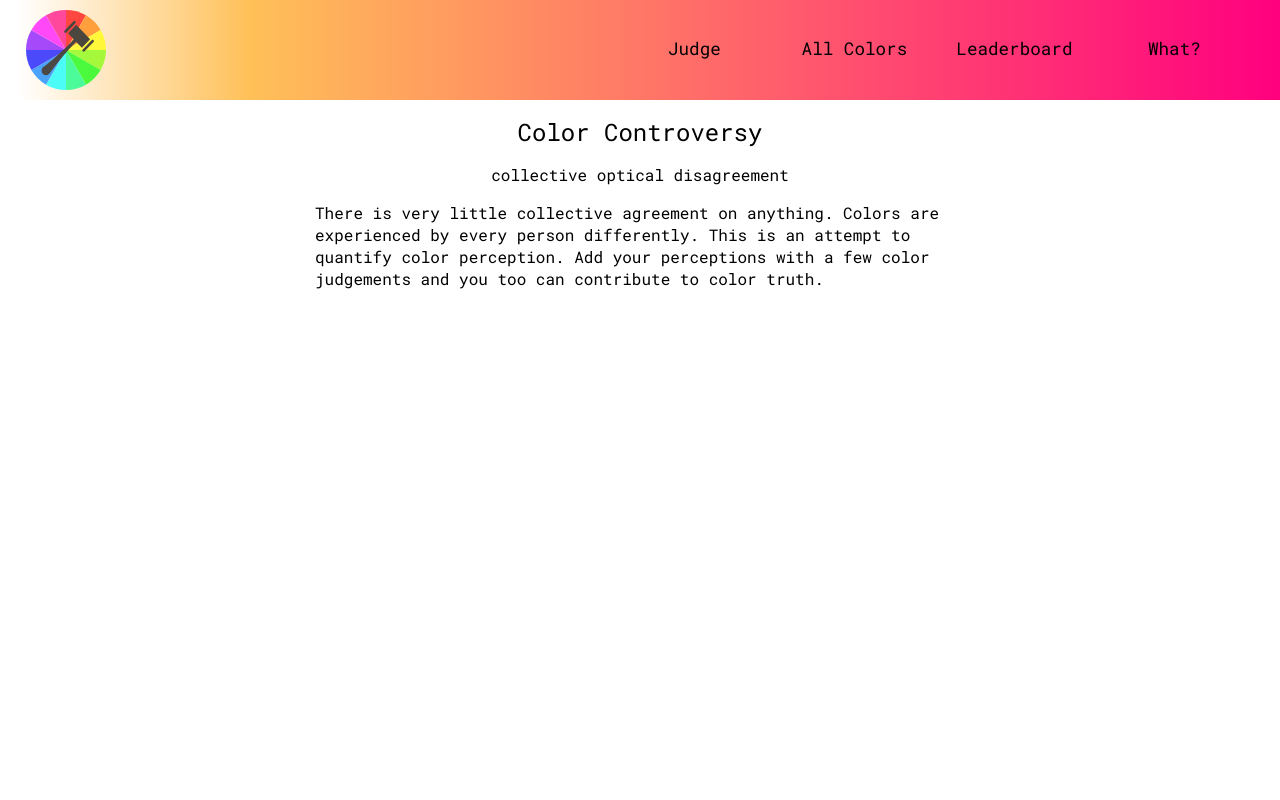
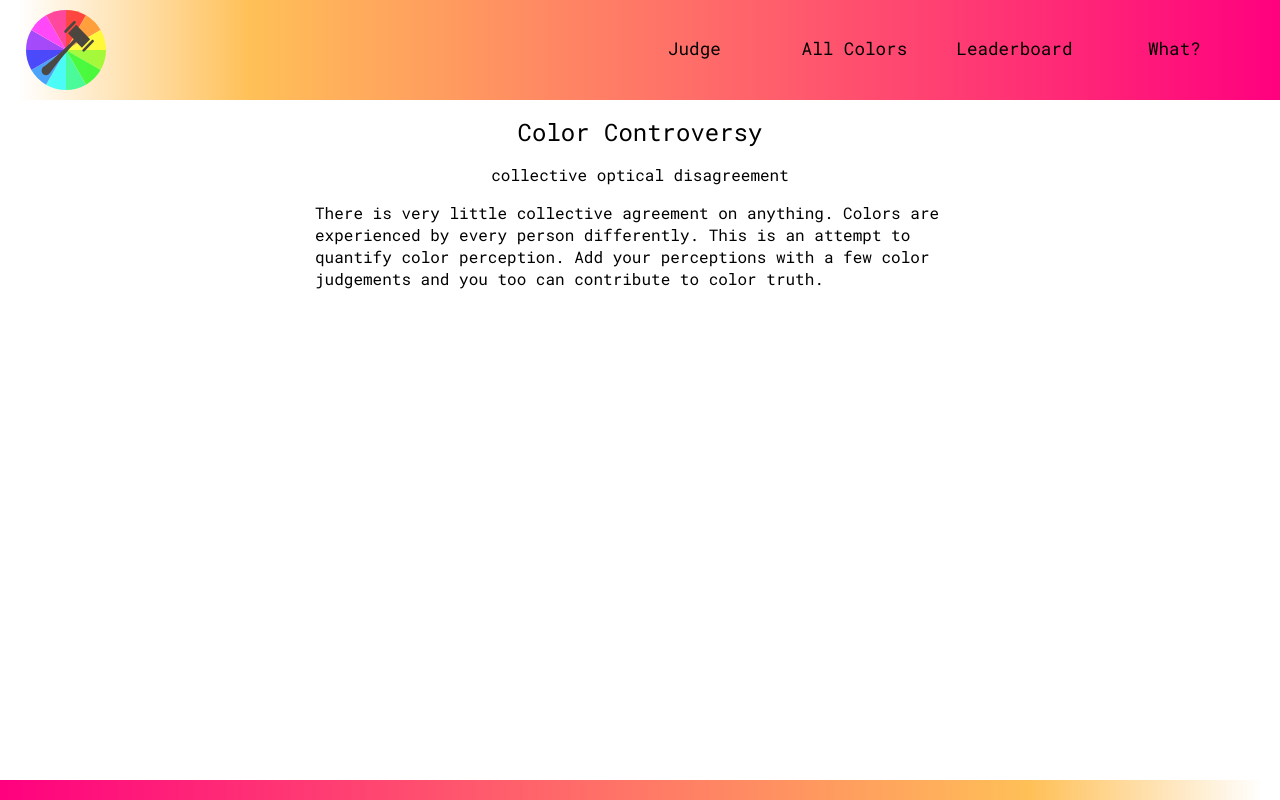
Before and after one commit to robinovitch61/color-controversy, a React (Create React App) app in the folder react-frontend/: page /what in a window 1280 px wide. Built offline with nearby package versions, Linux system fonts and the light colour scheme; what colorapi would draw is missing.

Commit message:
start footer

```diff
--- a/react-frontend/src/App.tsx
+++ b/react-frontend/src/App.tsx
@@ -1,17 +1,19 @@
-import React from 'react'
-import './App.scss'
-import Nav from './components/Nav/Nav'
-import Header from './components/Header'
-import Judge from './components/Judge/Judge'
-import AllColors from './components/AllColors/AllColors'
-import Leaderboard from './components/Leaderboard/Leaderboard'
-import About from './components/About'
-import { BrowserRouter as Router, Switch, Route } from 'react-router-dom'
+import React from 'react';
+import './App.scss';
+import Nav from './components/Nav/Nav';
+import Header from './components/Header';
+import Judge from './components/Judge/Judge';
+import AllColors from './components/AllColors/AllColors';
+import Leaderboard from './components/Leaderboard/Leaderboard';
+import About from './components/About';
+import { BrowserRouter as Router, Switch, Route } from 'react-router-dom';
+import Footer from './components/Footer';
+import { StyledPageContent } from './style/style';
 
-function App () {
+function App() {
   return (
     <Router>
-      <div className='App'>
+      <StyledPageContent>
       <Nav />
       <Header />
       <Switch>
@@ -20,10 +22,10 @@ function App () {
         <Route path='/leaderboard' component={Leaderboard} />
         <Route path='/what' component={About} />
       </Switch>
-        {/* <Content /> */}
-      </div>
+      </StyledPageContent>
+      <Footer />
     </Router>
-  )
+  );
 }
 
-export default App
+export default App;
--- /dev/null
+++ b/react-frontend/src/components/Footer.tsx
@@ -0,0 +1,8 @@
+import React from 'react';
+import { StyledFooter } from '../style/style';
+
+function Footer() {
+  return <StyledFooter/>
+}
+
+export default Footer;
--- a/react-frontend/src/index.scss
+++ b/react-frontend/src/index.scss
@@ -1,5 +1,12 @@
+html {
+  position: relative;
+  min-height: 100%;
+}
+
+html,
 body {
   margin: 0;
+  padding: 0;
   font-family: roboto_monoregular;
   font-style: normal;
   font-weight: normal;
--- a/react-frontend/src/style/style.ts
+++ b/react-frontend/src/style/style.ts
@@ -18,6 +18,8 @@ const NAV_HEIGHT_PX = 100
 const NAV_LOGO_WIDTH_PX = NAV_HEIGHT_PX - 20
 const NAV_HEIGHT_MOBILE_PX = 60
 const NAV_LOGO_WIDTH_MOBILE_PX = NAV_HEIGHT_MOBILE_PX - 10
+const FOOTER_HEIGHT_PX = 20
+const FOOTER_MARGIN_PX = 20
 
 ////////////////////////////
 // GENERIC
@@ -429,3 +431,31 @@ export const StyledRankedColorBoxDiv = styled.div`
     }
   }
 `
+
+////////////////////////////
+// FOOTER
+////////////////////////////
+export const StyledPageContent = styled.div`
+  margin-bottom: ${FOOTER_HEIGHT_PX + FOOTER_MARGIN_PX}px;
+`
+
+export const StyledFooter = styled.footer`
+  background: linear-gradient(
+    90deg,
+    ${RED_COLOR},
+    ${ORANGE_COLOR},
+    rgba(255, 240, 0, 0) 98.59%
+  );
+  width: 100%;
+  position: fixed;
+  left: 0;
+  bottom: 0;
+  height: ${FOOTER_HEIGHT_PX}px;
+
+  @media screen and (max-width: ${TRANSITION_WIDTH_MOBILE}px) {
+    position: absolute;
+    bottom: 0;
+    left: 0;
+    right: 0;
+  }
+`
```
Lines whose indentation alone changed are shown as unchanged.
